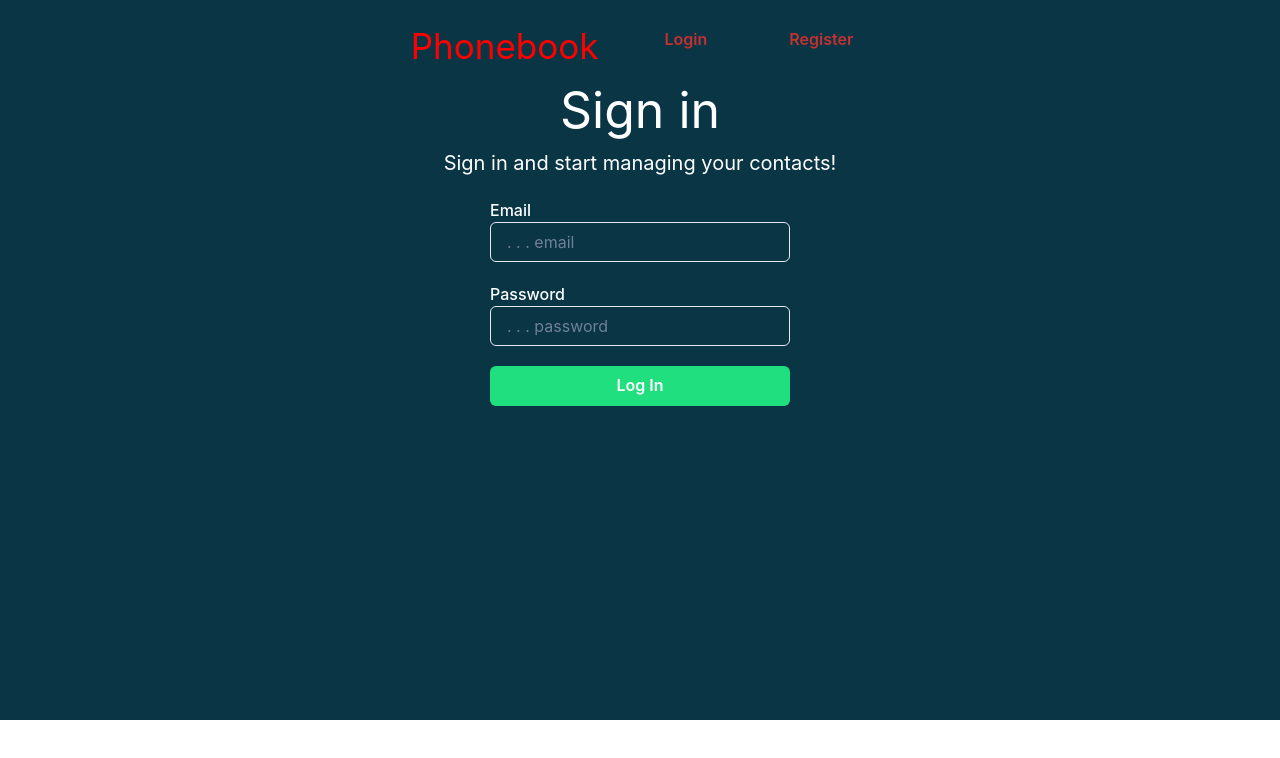
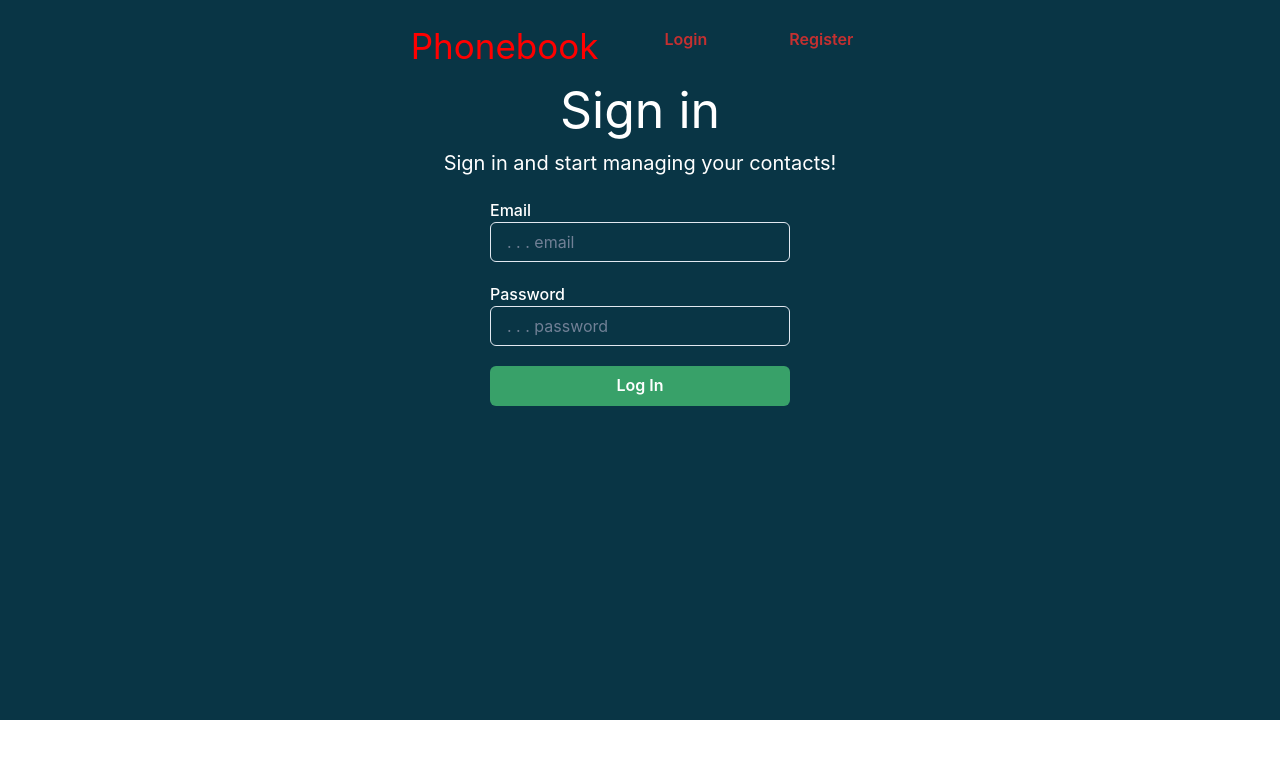
Before and after one commit to Midland707/goit-react-hw-08-phonebook, a React (Create React App) app: page / in a window 1280 px wide. Shown: the top 758 px of the page. Built offline with nearby package versions, Linux system fonts and the light colour scheme.

Commit message:
refactoring LoginForm to Formik

```diff
--- a/package.json
+++ b/package.json
@@ -12,6 +12,7 @@
     "@testing-library/react": "^12.1.4",
     "@testing-library/user-event": "^13.5.0",
     "axios": "^1.3.4",
+    "formik": "^2.2.9",
     "framer-motion": "^6.5.1",
     "react": "^18.1.0",
     "react-dom": "^18.1.0",
--- a/src/components/LoginForm.jsx
+++ b/src/components/LoginForm.jsx
@@ -1,11 +1,12 @@
 import {
   Input,
   Button,
+  FormLabel,
+  FormControl,
   Box,
   Text,
-  FormLabel,
-  FormControl,
 } from '@chakra-ui/react';
+import { Field, Form, Formik } from 'formik';
 
 import { useDispatch } from 'react-redux';
 import { logIn } from 'redux/authorization/operations';
@@ -13,18 +14,6 @@ import { logIn } from 'redux/authorization/operations';
 export const LoginForm = () => {
   const dispatch = useDispatch();
 
-  const handleSubmit = e => {
-    e.preventDefault();
-    const form = e.currentTarget;
-    console.log('form = ', form);
-    dispatch(
-      logIn({
-        email: form.elements.email.value,
-        password: form.elements.password.value,
-      })
-    );
-    form.reset();
-  };
   return (
     <Box w="500px" mr="auto" ml="auto">
       <Text color="white" fontSize="50px" textAlign="center">
@@ -33,28 +22,49 @@ export const LoginForm = () => {
       <Text color="white" fontSize="20px" textAlign="center">
         Sign in and start managing your contacts!
       </Text>
-      <FormControl
-        onSubmit={handleSubmit}
-        autoComplete="off"
-        color="white"
-        w="300px"
-        mr="auto"
-        ml="auto"
+      <Formik
+        initialValues={{ email: '', password: '' }}
+        onSubmit={(values, actions) => {
+          setTimeout(() => {
+            dispatch(
+              logIn({
+                email: values.email,
+                password: values.password,
+              })
+            );
+            actions.setSubmitting(false);
+            actions.resetForm();
+          }, 1000);
+        }}
       >
+        {props => (
+          <Form>
+            <Box color="white" w="300px" mr="auto" ml="auto">
+              <Field name="email">
+                {({ field }) => (
+                  <FormControl>
                     <FormLabel margin="0px" marginTop="20px">
                       Email
                       <Input
+                        {...field}
                         placeholder=". . . email"
                         type="email"
                         name="email"
                         pattern="^[a-z0-9._%+-]+@[a-z0-9.-]+\.[a-z]{2,4}$"
-            title="email@dnsname"
+                        title="email@dnsname.com"
                         required
                       />
                     </FormLabel>
+                  </FormControl>
+                )}
+              </Field>
+              <Field name="password">
+                {({ field }) => (
+                  <FormControl>
                     <FormLabel margin="0px" marginTop="20px">
                       Password
                       <Input
+                        {...field}
                         placeholder=". . . password"
                         type="password"
                         name="password"
@@ -63,16 +73,22 @@ export const LoginForm = () => {
                         required
                       />
                     </FormLabel>
+                  </FormControl>
+                )}
+              </Field>
               <Button
                 type="submit"
                 w="300px"
                 marginTop="20px"
                 color="white"
-          bg="#20DF7F"
+                colorScheme="green"
               >
                 Log In
               </Button>
-      </FormControl>
+            </Box>
+          </Form>
+        )}
+      </Formik>
     </Box>
   );
 };
```
Also changed, not shown: 1 other file (tests, documents, lock files or other folders). Lines whose indentation alone changed are shown as unchanged.
